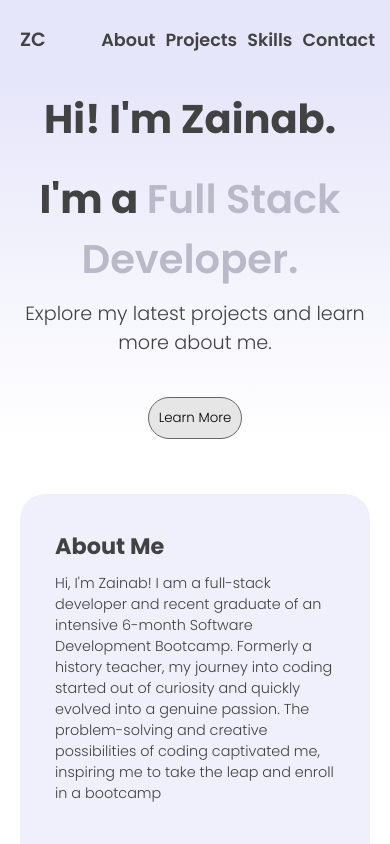
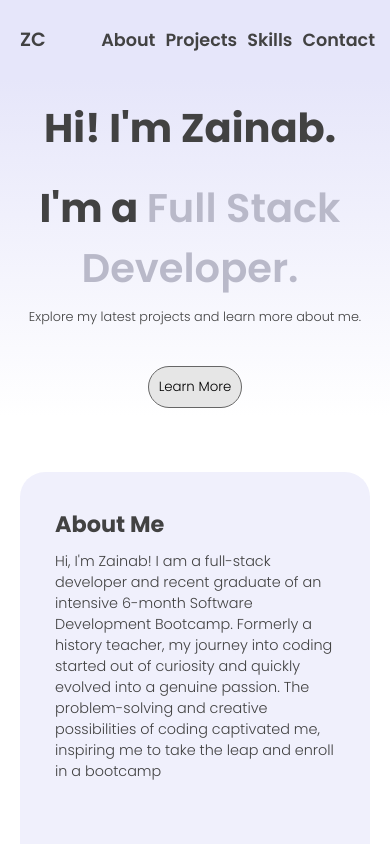
Before and after one commit to zainabch123/updated-portfolio-react-app, a React (Vite) app: page / in a window 390 px wide. Shown: the top 844 px of the page. Built offline with nearby package versions, Linux system fonts and the light colour scheme.

Commit message:
Updated responsiveness of .title-p

```diff
--- a/src/index.css
+++ b/src/index.css
@@ -3,7 +3,7 @@
   margin: 0px;
   padding: 0px;
   scroll-behavior: smooth;
-  font-family: 'Poppins';
+  font-family: "Poppins";
   color: #424242;
 }
 
@@ -93,7 +93,7 @@ p {
 .projects-tag-line,
 .skills-section p,
 .contact-section p {
-  font-size: 1.2rem;
+  font-size: 1.3rem;
   padding-bottom: 10px;
 }
 
@@ -112,7 +112,6 @@ p {
   opacity: 1;
   transform: translateY(0) scale(1);
 }
-
 
 @keyframes fadeInUp {
   0% {
@@ -149,35 +148,56 @@ p {
     font-size: 5rem;
   }
 
-  .nav-buttons  {
+  .title-section p,
+.projects-tag-line,
+.skills-section p,
+.contact-section p {
+  font-size: 1.2rem;
+
+}
+
+  .nav-buttons {
     padding: 0px;
   }
 
- .nav-links * {
-  padding: 10px 5px;
-}
+  .nav-links * {
+    padding: 10px 5px;
+  }
 
   .project-container {
     height: 440px;
   }
 
-  .about-section, .projects-section, .skills-section, .contact-section {
+  .about-section,
+  .projects-section,
+  .skills-section,
+  .contact-section {
     padding: 15px 0px;
   }
 
-  .about-elements, .projects-section .title, .skills-section .title {
+  .about-elements,
+  .projects-section .title,
+  .skills-section .title {
     margin-top: 40px;
   }
 }
 
-@media(max-width: 700px) {
+@media (max-width: 700px) {
   .title-section h1 {
     font-size: 4rem;
   }
+
+    .title-section p,
+.projects-tag-line,
+.skills-section p,
+.contact-section p {
+  font-size: 1rem;
+
+}
 }
 
 @media (max-width: 545px) {
- .title-section {
+  .title-section {
     flex: 0 0 40vh;
     padding: 0px 20px;
   }
@@ -187,10 +207,18 @@ p {
   }
 }
 
-@media(max-width:455px) {
+@media (max-width: 455px) {
   .title-section h1 {
     font-size: 2.5rem;
   }
+
+    .title-section p,
+.projects-tag-line,
+.skills-section p,
+.contact-section p {
+  font-size: 0.8rem;
+
+}
 }
 
 @font-face {
```
